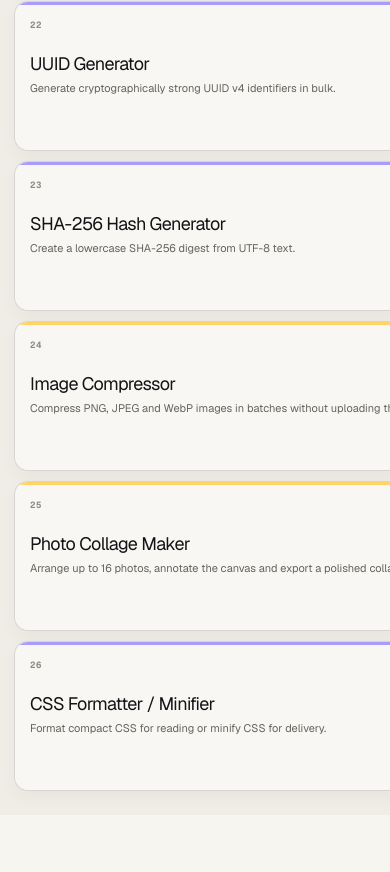
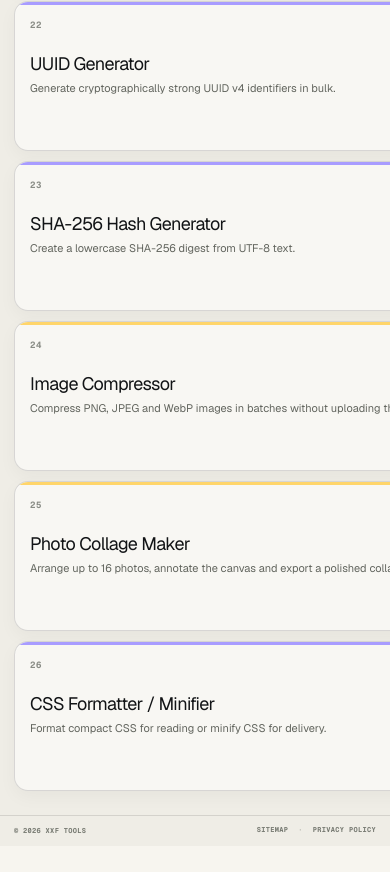
Before and after one commit to sufaith/xxf-json-frontend-toolbox, a Next.js app: page / in a window 390 px wide. Shown: the part 3416-4288 px from the top of the page. Built offline with nearby package versions, Linux system fonts and the light colour scheme.

Commit message:
Refine compact footer across the site

```diff
--- a/app/globals.css
+++ b/app/globals.css
@@ -231,7 +231,6 @@ button, select { cursor: pointer; }
 
 .home-tool-directory { min-height: 100svh; background: radial-gradient(circle at 12% -8%, rgba(102,87,236,.12), transparent 34rem), radial-gradient(circle at 92% 12%, rgba(200,255,77,.13), transparent 30rem), #efede6; padding-block: 20px 54px; }
 .home-tool-directory__inner { display: grid; gap: 0; }
-.home-tool-directory + .site-footer { display: none; }
 .home-tool-directory .tool-explorer__bar { position: sticky; top: 12px; z-index: 12; width: fit-content; max-width: 100%; margin: 0 auto 18px; border: 1px solid rgba(255,255,255,.13); border-radius: 999px; background: rgba(18,20,22,.92); padding: 4px; box-shadow: 0 12px 32px rgba(18,20,22,.16), inset 0 1px rgba(255,255,255,.07); backdrop-filter: blur(18px) saturate(1.1); }
 .home-tool-directory .category-tabs { width: auto; }
 .tool-explorer__bar { display: flex; align-items: center; justify-content: space-between; gap: 16px; margin-bottom: 23px; }
@@ -295,10 +294,11 @@ button, select { cursor: pointer; }
 .closing-cta { min-height: 460px; display: flex; flex-direction: column; align-items: center; justify-content: center; text-align: center; }
 .closing-cta h2 { margin-bottom: 34px; }
 
-.site-footer { border-top: 1px solid var(--ink); background: #dedbd2; }
-.site-footer__minimal { min-height: 64px; display: flex; align-items: center; justify-content: space-between; gap: 24px; color: #5d6059; font: 650 9px/1.4 var(--font-mono), monospace; letter-spacing: .05em; text-transform: uppercase; }
-.site-footer__minimal nav { display: flex; align-items: center; gap: 22px; }
-.site-footer__minimal a { border-bottom: 1px solid transparent; padding-block: 4px; }
+.site-footer { border-top: 1px solid rgba(18,20,22,.12); background: rgba(238,236,228,.82); }
+.site-footer__minimal { min-height: 32px; display: flex; align-items: center; justify-content: space-between; gap: 24px; color: #777a72; font: 650 8px/1.2 var(--font-mono), monospace; letter-spacing: .045em; text-transform: uppercase; }
+.site-footer__minimal nav { display: flex; align-items: center; gap: 16px; }
+.site-footer__minimal a { border-bottom: 1px solid transparent; padding-block: 2px; transition: color .16s, border-color .16s; }
+.site-footer__minimal a + a::before { content: "·"; margin-right: 16px; color: #b1b2aa; }
 .site-footer__minimal a:hover { border-color: var(--ink); color: var(--ink); }
 
 /* Tool and editorial pages */
@@ -443,8 +443,9 @@ button, select { cursor: pointer; }
   .guide-grid { grid-template-columns: 1fr; }
   .faq-layout { grid-template-columns: 1fr; gap: 48px; }
   .faq-layout h2 { font-size: 40px; }
-  .site-footer__minimal { min-height: 58px; gap: 14px; font-size: 8px; }
-  .site-footer__minimal nav { gap: 13px; }
+  .site-footer__minimal { min-height: 30px; gap: 12px; font-size: 7px; }
+  .site-footer__minimal nav { gap: 10px; }
+  .site-footer__minimal a + a::before { margin-right: 10px; }
   .content-grid { padding-block: 65px; }
   .related-grid { grid-template-columns: 1fr; }
   .article-tool-cta { align-items: flex-start; flex-direction: column; }
```
Also changed, not shown: 1 other file (tests, documents, lock files or other folders).
